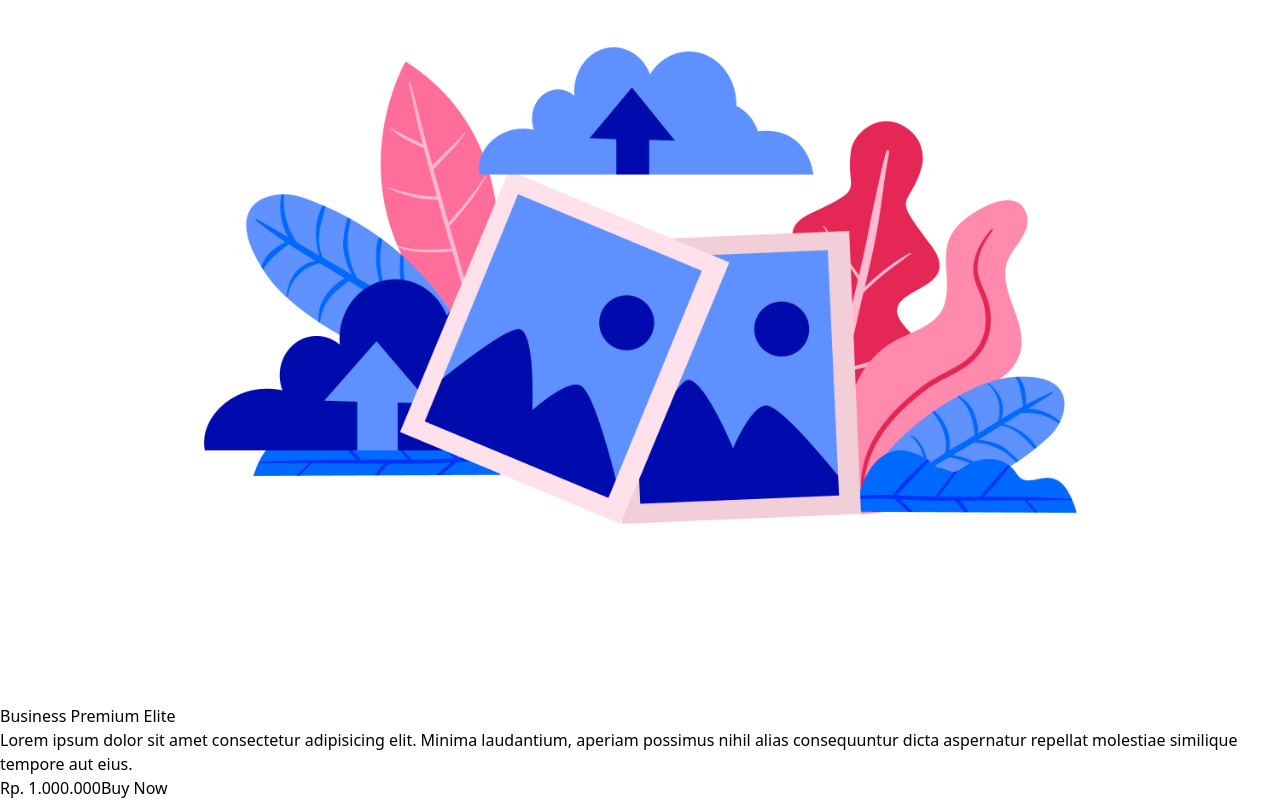
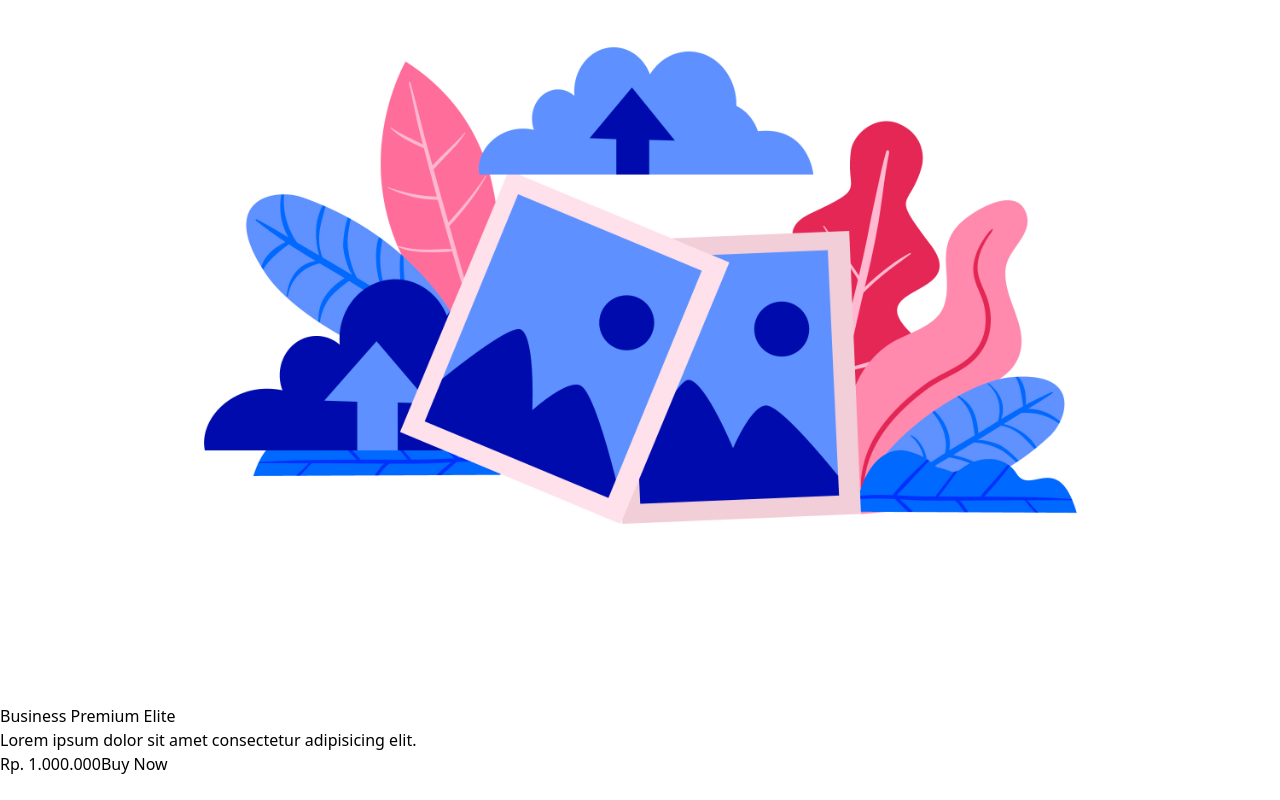
Before and after one commit to Startang141/react-vip, a React (Vite) app: page /products in a window 1280 px wide. Shown: the part 1099-1899 px from the top of the page. After the commit the page ends 1875 px from the top, so only its background shows below. Built offline with nearby package versions, Linux system fonts and the light colour scheme.

Commit message:
Rendering List

```diff
--- a/src/components/Fragments/CardProduct.jsx
+++ b/src/components/Fragments/CardProduct.jsx
@@ -3,7 +3,7 @@ import Button from "../Elements/Button/Button";
 const CardProduct = (props) => {
   const { children } = props;
   return (
-    <div className="bg-white shadow-md w-full max-w-sm rounded-lg mx-2">
+    <div className="bg-white shadow-md w-full max-w-sm rounded-lg mx-2 flex flex-col justify-between">
       {children}
     </div>
   );
@@ -25,7 +25,7 @@ const ImageCard = (props) => {
 const BodyCard = (props) => {
   const { children, tittle = "Business Premium Elite" } = props;
   return (
-    <div className="px-5 py-2">
+    <div className="px-5 py-2 h-full">
       <h5 className="text-3xl tracking">{tittle}</h5>
       <p className="text-neutral-600 my-2">{children}</p>
     </div>
--- a/src/components/Pages/ProductPage.jsx
+++ b/src/components/Pages/ProductPage.jsx
@@ -1,26 +1,34 @@
 import CardProduct from "../Fragments/CardProduct";
+
+const DataProduct = [
+  {
+    id: 1,
+    image: "/images/product-1.jpg",
+    title: "Corporate Premium Elite",
+    price: "Rp. 500.000",
+    description:
+      "Lorem ipsum dolor sit amet consectetur adipisicing elit. Minima laudantium, aperiam possimus nihil alias consequuntur dicta aspernatur repellat molestiae similique tempore aut eius.",
+  },
+  {
+    id: 1,
+    title: "Business Premium Elite",
+    price: "Rp. 1.000.000",
+    description: "Lorem ipsum dolor sit amet consectetur adipisicing elit.",
+  },
+];
 
 const Productpage = () => {
   return (
-    <div className="flex items-center justify-center h-screen">
-      <CardProduct>
-        <CardProduct.ImageCard images="/images/product-1.jpg"></CardProduct.ImageCard>
-        <CardProduct.BodyCard tittle="Corporate Premium Elite">
-          Lorem ipsum dolor sit amet consectetur adipisicing elit. Minima
-          laudantium, aperiam possimus nihil alias consequuntur dicta aspernatur
-          repellat molestiae similique tempore aut eius.
-        </CardProduct.BodyCard>
-        <CardProduct.FooterCard price="Rp. 500.000"></CardProduct.FooterCard>
-      </CardProduct>
-      <CardProduct>
-        <CardProduct.ImageCard></CardProduct.ImageCard>
-        <CardProduct.BodyCard>
-          Lorem ipsum dolor sit amet consectetur adipisicing elit. Minima
-          laudantium, aperiam possimus nihil alias consequuntur dicta aspernatur
-          repellat molestiae similique tempore aut eius.
-        </CardProduct.BodyCard>
-        <CardProduct.FooterCard></CardProduct.FooterCard>
-      </CardProduct>
+    <div className="flex justify-center mt-20">
+      {DataProduct.map((item) => (
+        <CardProduct>
+          <CardProduct.ImageCard images={item.image}></CardProduct.ImageCard>
+          <CardProduct.BodyCard tittle={item.title}>
+            {item.description}
+          </CardProduct.BodyCard>
+          <CardProduct.FooterCard price={item.price}></CardProduct.FooterCard>
+        </CardProduct>
+      ))}
     </div>
   );
 };
```
